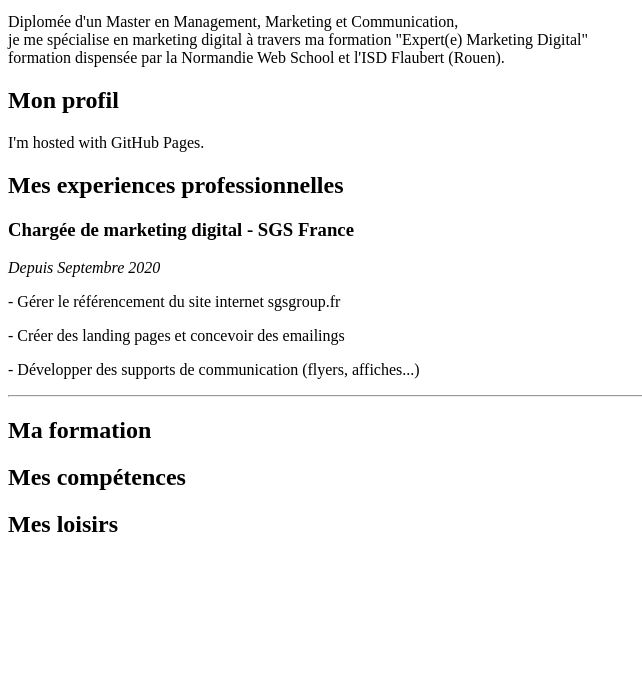
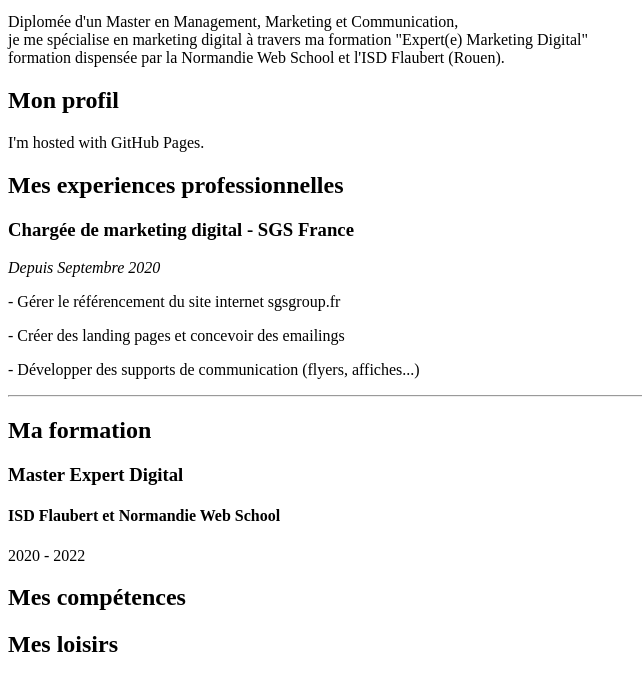
Before and after one commit to marionmaker/marionmaker.github.io, a plain HTML site: page index.html in a window 1280 px wide. Shown: the part 101-792 px from the top of the page, without its empty margins (0-642 px from the left). Drawn offline with Linux system fonts and the light colour scheme.

Commit message:
mise a jour 5

```diff
--- a/index.html
+++ b/index.html
@@ -22,7 +22,14 @@
     </div>
 </section>
 <section id="formation">
-    <h2>Ma formation</h2>
+    <div class="formations">
+        <h2>Ma formation</h2>
+        <div class="carteformation">
+            <h3>Master Expert Digital</h3>
+            <h4>ISD Flaubert et Normandie Web School</h4>
+            <p>2020 - 2022</p>
+        </div>
+    </div>
 </section>
 <section id="competences">
     <h2>Mes compétences</h2>
```
